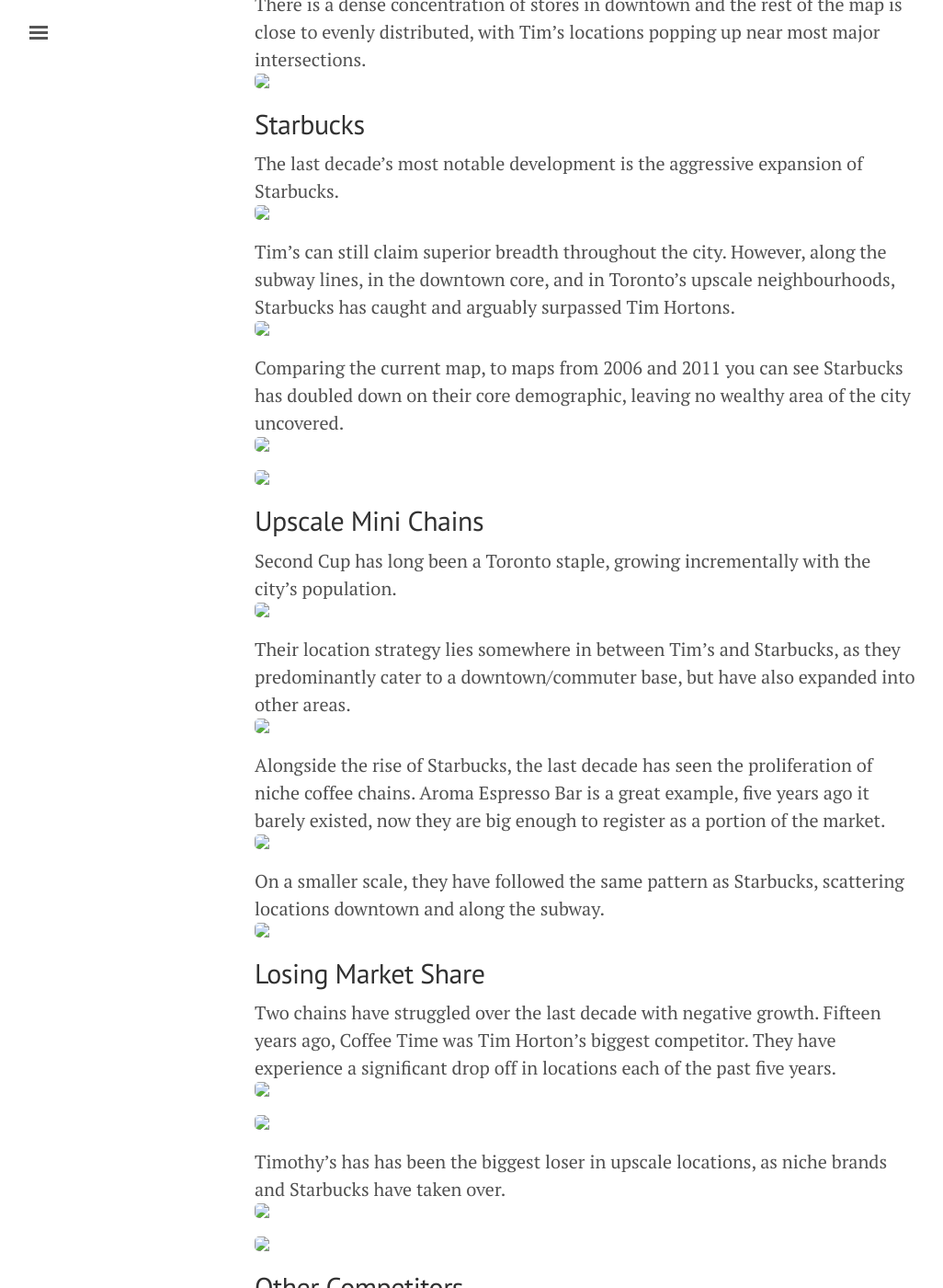
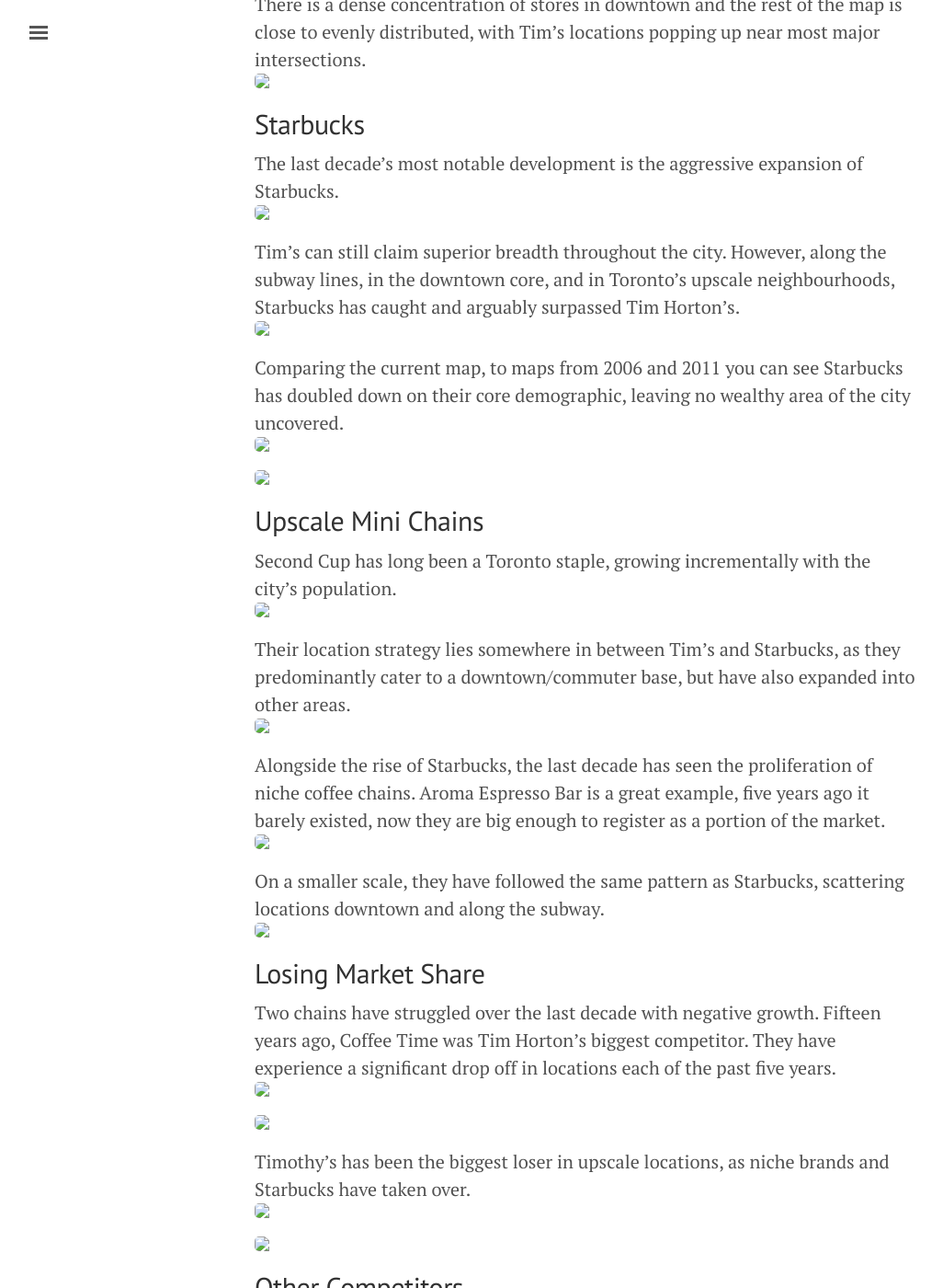
Before and after one commit to dbrait/dbrait-blog, a Jekyll site: the page built from _posts/2016-06-27-Toronto's Coffee Chains.md, in a window 1280 px wide and 1400 px high, scrolled down 556 px. Shown: the whole window at 92% size, without its empty margins (3-1029 px from the left). Built offline with Jekyll 4.4.1, drawn with Linux system fonts in a browser that asks for light colours; some of the changed text lies outside the part shown.

Commit message:
spelling errors fixed

```diff
--- a/_posts/2016-06-27-Toronto's Coffee Chains.md
+++ b/_posts/2016-06-27-Toronto's Coffee Chains.md
@@ -8,12 +8,12 @@
 The City of Toronto's <a href="http://www1.toronto.ca/wps/portal/contentonly?vgnextoid=83a7c060155d0310VgnVCM1000003dd60f89RCRD&vgnextchannel=bee6e03bb8d1e310VgnVCM10000071d60f89RCRD">open data portal</a> has a frequently updated dataset with detailed information on all the licences issued in the city.  I thought it would be interesting to look at the city's coffee shops and examine the current landscape and how things have changed over the last 15 years.
 
 
-## Tim Hortons
+## Tim Horton's
 Tim Horton's has always been the undisputed king of coffee in Toronto as evidenced by the numbers. <img src="img/Tims Graph.png">  For the last fifteen years they have had a dominating presence across the city.  There is a dense concentration of stores in downtown and the rest of the map is close to evenly distributed, with Tim's locations popping up near most major intersections. <img src="img/Tims Current.png">
 
 
 ## Starbucks
-The last decade's most notable development is the aggressive expansion of Starbucks. <img src="img/Starbucks Graph.png">  Tim's can still claim superior breadth throughout the city.  However, along the subway lines, in the downtown core, and in Toronto's upscale neighbourhoods, Starbucks has caught and arguably surpassed Tim Hortons.<img src="img/Starbucks Current.png">  Comparing the current map, to maps from 2006 and 2011 you can see Starbucks has doubled down on their core demographic, leaving no wealthy area of the city uncovered. <img src="img/Starbucks Five Years.png"> <img src="img/Starbucks Ten Years.png">
+The last decade's most notable development is the aggressive expansion of Starbucks. <img src="img/Starbucks Graph.png">  Tim's can still claim superior breadth throughout the city.  However, along the subway lines, in the downtown core, and in Toronto's upscale neighbourhoods, Starbucks has caught and arguably surpassed Tim Horton's.<img src="img/Starbucks Current.png">  Comparing the current map, to maps from 2006 and 2011 you can see Starbucks has doubled down on their core demographic, leaving no wealthy area of the city uncovered. <img src="img/Starbucks Five Years.png"> <img src="img/Starbucks Ten Years.png">
 
 
 ## Upscale Mini Chains
@@ -23,7 +23,7 @@
 
 
 ## Losing Market Share
-Two chains have struggled over the last decade with negative growth.  Fifteen years ago, Coffee Time was Tim Horton's biggest competitor.  They have experience a significant drop off in locations each of the past five years. <img src="img/Coffee Time Graph.png"> <img src="img/Coffee Time Current.png">  Timothy's has has been the biggest loser in upscale locations, as niche brands and Starbucks have taken over. <img src="img/Timothys Graph.png"> <img src="img/Timothys Current.png">
+Two chains have struggled over the last decade with negative growth.  Fifteen years ago, Coffee Time was Tim Horton's biggest competitor.  They have experience a significant drop off in locations each of the past five years. <img src="img/Coffee Time Graph.png"> <img src="img/Coffee Time Current.png">  Timothy's has been the biggest loser in upscale locations, as niche brands and Starbucks have taken over. <img src="img/Timothys Graph.png"> <img src="img/Timothys Current.png">
 
 
 ## Other Competitors
```
